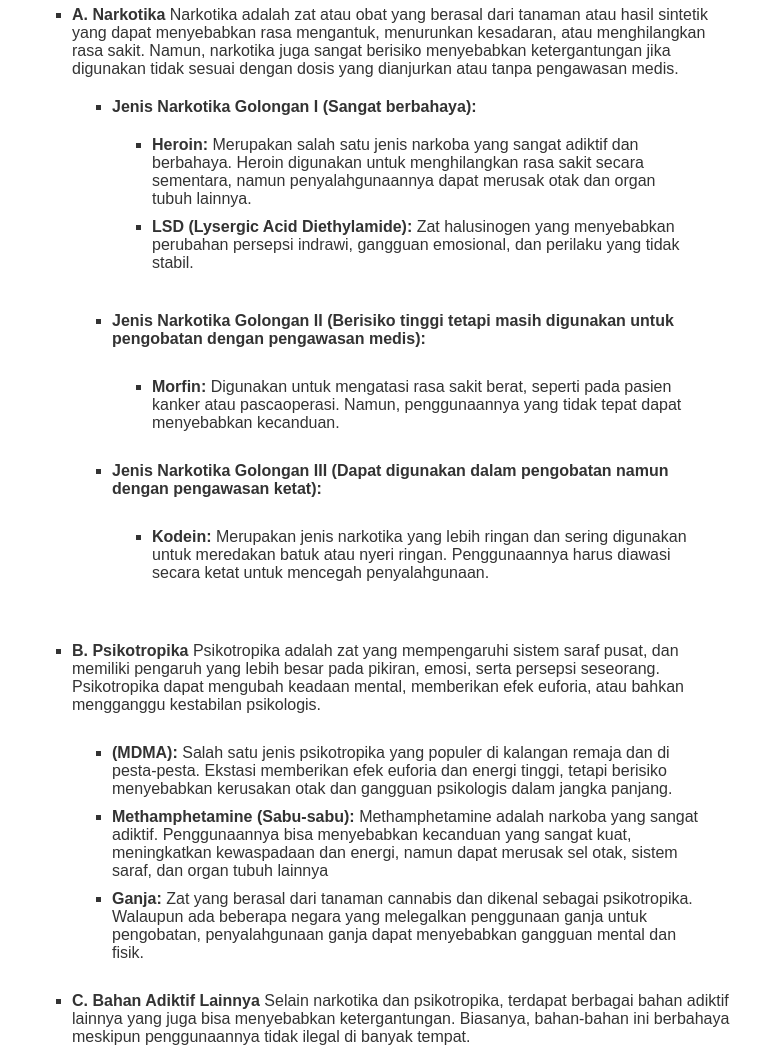
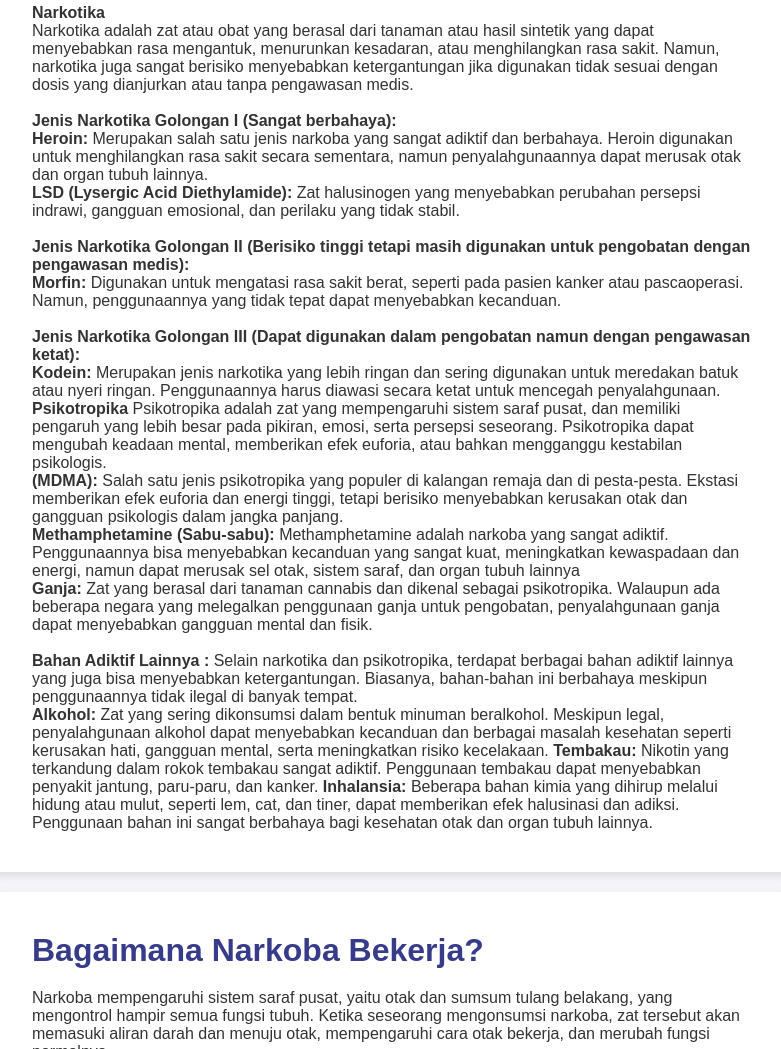
Before and after one commit to pkntugas8/TugasPkn, a plain HTML site: page index.html in a window 1280 px wide. Shown: the part 1058-2107 px from the top of the page, without its empty margins (248-1029 px from the left). Drawn offline with Linux system fonts and the light colour scheme.

Commit message:
Update index.html

```diff
--- a/index.html
+++ b/index.html
@@ -54,55 +54,54 @@
     <section id="jenis narkoba" class="section">
         <h2>Jenis-jenis Narkoba</h2>
         <p>Narkoba terbagi menjadi beberapa jenis berdasarkan asalnya, efeknya, serta cara kerjanya. Berikut ini adalah
-            penjelasan mengenai jenis-jenis narkoba yang sering disalahgunakan:</p>
-        <ul>
-            <li><strong>
-                    A. Narkotika
-                </strong> Narkotika adalah zat atau obat yang berasal dari tanaman atau hasil sintetik yang dapat
+            penjelasan mengenai jenis-jenis narkoba yang sering disalahgunakan:</p><br>
+
+            <strong>
+                    Narkotika
+                </strong><p> Narkotika adalah zat atau obat yang berasal dari tanaman atau hasil sintetik yang dapat
                 menyebabkan rasa mengantuk, menurunkan kesadaran, atau menghilangkan rasa sakit. Namun, narkotika juga
                 sangat berisiko menyebabkan ketergantungan jika digunakan tidak sesuai dengan dosis yang dianjurkan atau
-                tanpa pengawasan medis.
-            <ul>
-                <li>
-                    <strong>Jenis Narkotika Golongan I (Sangat berbahaya):</strong>
-                <ul>
-                    <li><strong>Heroin:</strong> Merupakan salah satu jenis narkoba yang sangat adiktif dan berbahaya. Heroin digunakan untuk menghilangkan rasa sakit secara sementara, namun penyalahgunaannya dapat merusak otak dan organ tubuh lainnya.</li>
-                    <li><strong>LSD (Lysergic Acid Diethylamide):</strong> Zat halusinogen yang menyebabkan perubahan persepsi indrawi, gangguan emosional, dan perilaku yang tidak stabil.</li>
-
-                </ul>
-
-                <li>
-                    <strong>Jenis Narkotika Golongan II (Berisiko tinggi tetapi masih digunakan untuk pengobatan dengan pengawasan medis):</strong>
-                </li>
-                <ul>
-                    <li><strong>Morfin: </strong>Digunakan untuk mengatasi rasa sakit berat, seperti pada pasien kanker atau pascaoperasi. Namun, penggunaannya yang tidak tepat dapat menyebabkan kecanduan.</li>
-                </ul>
-
-                <li><strong>Jenis Narkotika Golongan III (Dapat digunakan dalam pengobatan namun dengan pengawasan ketat):</strong></li>
-
-                </li>
-
-                <ul>
-                    <li><strong>Kodein:</strong> Merupakan jenis narkotika yang lebih ringan dan sering digunakan untuk meredakan batuk atau nyeri ringan. Penggunaannya harus diawasi secara ketat untuk mencegah penyalahgunaan.</li>
-                </ul>
-            </ul>
-
-        </li>
-            <li><strong>B. Psikotropika</strong> Psikotropika adalah zat yang mempengaruhi sistem saraf pusat, dan memiliki pengaruh yang lebih besar pada pikiran, emosi, serta persepsi seseorang. Psikotropika dapat mengubah keadaan mental, memberikan efek euforia, atau bahkan mengganggu kestabilan psikologis.</li>
-                <ul>
-                    <li><strong> (MDMA): </strong>Salah satu jenis psikotropika yang populer di kalangan remaja dan di pesta-pesta. Ekstasi memberikan efek euforia dan energi tinggi, tetapi berisiko menyebabkan kerusakan otak dan gangguan psikologis dalam jangka panjang.</li>
-                    <li><strong>Methamphetamine (Sabu-sabu): </strong>Methamphetamine adalah narkoba yang sangat adiktif. Penggunaannya bisa menyebabkan kecanduan yang sangat kuat, meningkatkan kewaspadaan dan energi, namun dapat merusak sel otak, sistem saraf, dan organ tubuh lainnya</li>
-                    <li><strong>Ganja:</strong> Zat yang berasal dari tanaman cannabis dan dikenal sebagai psikotropika. Walaupun ada beberapa negara yang melegalkan penggunaan ganja untuk pengobatan, penyalahgunaan ganja dapat menyebabkan gangguan mental dan fisik.</li>
-                </ul>
+                tanpa pengawasan medis.</p><br>
 
 
-            <li><strong>C. Bahan Adiktif Lainnya</strong> Selain narkotika dan psikotropika, terdapat berbagai bahan adiktif lainnya yang juga bisa menyebabkan ketergantungan. Biasanya, bahan-bahan ini berbahaya meskipun penggunaannya tidak ilegal di banyak tempat.</li>
-                <ul>
-                    <li><strong>Alkohol:</strong> Zat yang sering dikonsumsi dalam bentuk minuman beralkohol. Meskipun legal, penyalahgunaan alkohol dapat menyebabkan kecanduan dan berbagai masalah kesehatan seperti kerusakan hati, gangguan mental, serta meningkatkan risiko kecelakaan.</li>
-                    <li><strong>Tembakau:</strong> Nikotin yang terkandung dalam rokok tembakau sangat adiktif. Penggunaan tembakau dapat menyebabkan penyakit jantung, paru-paru, dan kanker.</li>
-                    <li><strong>Inhalansia:</strong> Beberapa bahan kimia yang dihirup melalui hidung atau mulut, seperti lem, cat, dan tiner, dapat memberikan efek halusinasi dan adiksi. Penggunaan bahan ini sangat berbahaya bagi kesehatan otak dan organ tubuh lainnya.</li>
-                </ul>
-        </ul>
+                    <p><strong>Jenis Narkotika Golongan I (Sangat berbahaya):</strong></p>
+
+                    <strong>Heroin:</strong> Merupakan salah satu jenis narkoba yang sangat adiktif dan berbahaya. Heroin digunakan untuk menghilangkan rasa sakit secara sementara, namun penyalahgunaannya dapat merusak otak dan organ tubuh lainnya.<br>
+                    <strong>LSD (Lysergic Acid Diethylamide):</strong> Zat halusinogen yang menyebabkan perubahan persepsi indrawi, gangguan emosional, dan perilaku yang tidak stabil.<br><br>
+
+
+
+
+                    <strong>Jenis Narkotika Golongan II (Berisiko tinggi tetapi masih digunakan untuk pengobatan dengan pengawasan medis):</strong><br>
+
+
+                    <strong>Morfin: </strong>Digunakan untuk mengatasi rasa sakit berat, seperti pada pasien kanker atau pascaoperasi. Namun, penggunaannya yang tidak tepat dapat menyebabkan kecanduan.<br><br>
+
+
+                <strong>Jenis Narkotika Golongan III (Dapat digunakan dalam pengobatan namun dengan pengawasan ketat):</strong><br>
+
+
+
+
+                <strong>Kodein:</strong> Merupakan jenis narkotika yang lebih ringan dan sering digunakan untuk meredakan batuk atau nyeri ringan. Penggunaannya harus diawasi secara ketat untuk mencegah penyalahgunaan.<br>
+
+
+
+
+            <strong>Psikotropika</strong> Psikotropika adalah zat yang mempengaruhi sistem saraf pusat, dan memiliki pengaruh yang lebih besar pada pikiran, emosi, serta persepsi seseorang. Psikotropika dapat mengubah keadaan mental, memberikan efek euforia, atau bahkan mengganggu kestabilan psikologis.<br>
+
+                    <strong> (MDMA): </strong>Salah satu jenis psikotropika yang populer di kalangan remaja dan di pesta-pesta. Ekstasi memberikan efek euforia dan energi tinggi, tetapi berisiko menyebabkan kerusakan otak dan gangguan psikologis dalam jangka panjang.<br>
+                    <strong>Methamphetamine (Sabu-sabu): </strong>Methamphetamine adalah narkoba yang sangat adiktif. Penggunaannya bisa menyebabkan kecanduan yang sangat kuat, meningkatkan kewaspadaan dan energi, namun dapat merusak sel otak, sistem saraf, dan organ tubuh lainnya<br>
+                    <strong>Ganja:</strong> Zat yang berasal dari tanaman cannabis dan dikenal sebagai psikotropika. Walaupun ada beberapa negara yang melegalkan penggunaan ganja untuk pengobatan, penyalahgunaan ganja dapat menyebabkan gangguan mental dan fisik.<br><br>
+
+
+            <strong>Bahan Adiktif Lainnya : </strong> Selain narkotika dan psikotropika, terdapat berbagai bahan adiktif lainnya yang juga bisa menyebabkan ketergantungan. Biasanya, bahan-bahan ini berbahaya meskipun penggunaannya tidak ilegal di banyak tempat.<br>
+
+                    <strong>Alkohol:</strong> Zat yang sering dikonsumsi dalam bentuk minuman beralkohol. Meskipun legal, penyalahgunaan alkohol dapat menyebabkan kecanduan dan berbagai masalah kesehatan seperti kerusakan hati, gangguan mental, serta meningkatkan risiko kecelakaan.</li>
+                    <strong>Tembakau:</strong> Nikotin yang terkandung dalam rokok tembakau sangat adiktif. Penggunaan tembakau dapat menyebabkan penyakit jantung, paru-paru, dan kanker.</li>
+                    <strong>Inhalansia:</strong> Beberapa bahan kimia yang dihirup melalui hidung atau mulut, seperti lem, cat, dan tiner, dapat memberikan efek halusinasi dan adiksi. Penggunaan bahan ini sangat berbahaya bagi kesehatan otak dan organ tubuh lainnya.</li>
+
+
     </section>
 
     <section id="bagaimana_narkoba_bekerja" class="section">
```
